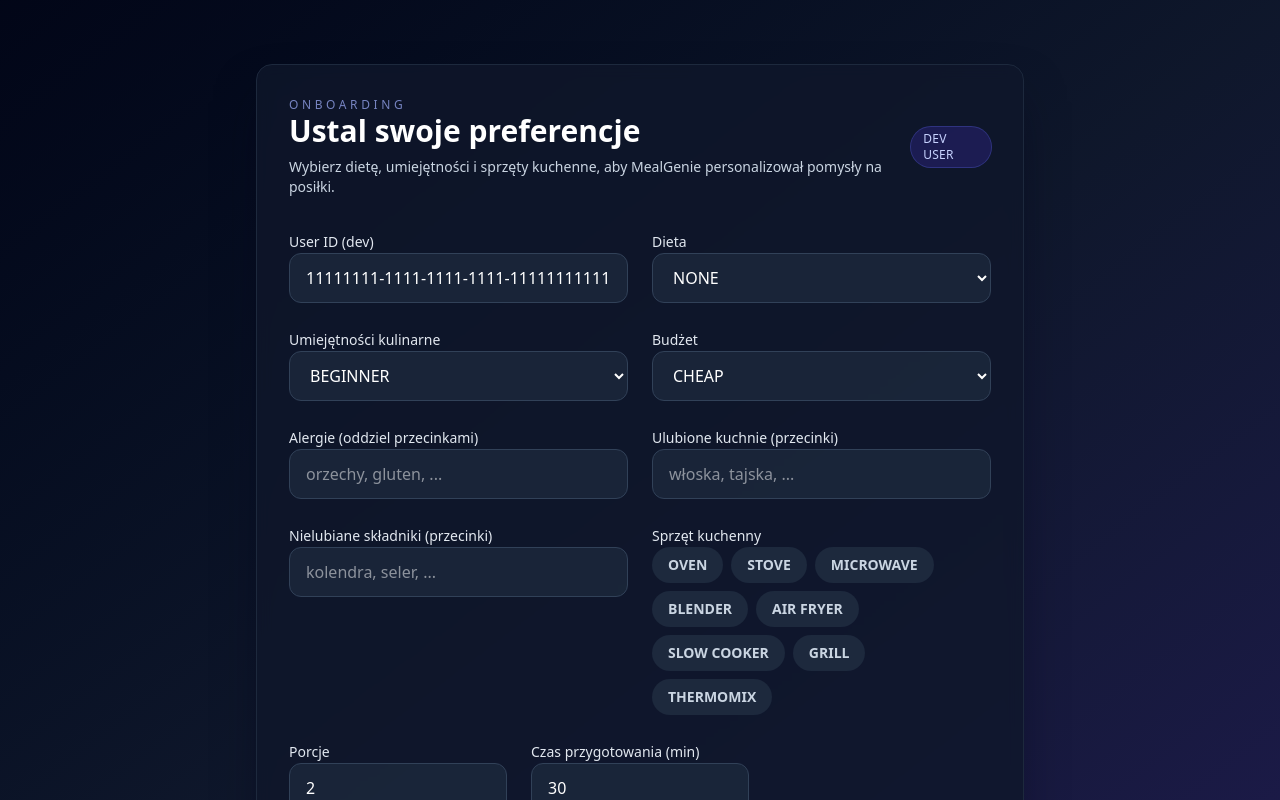
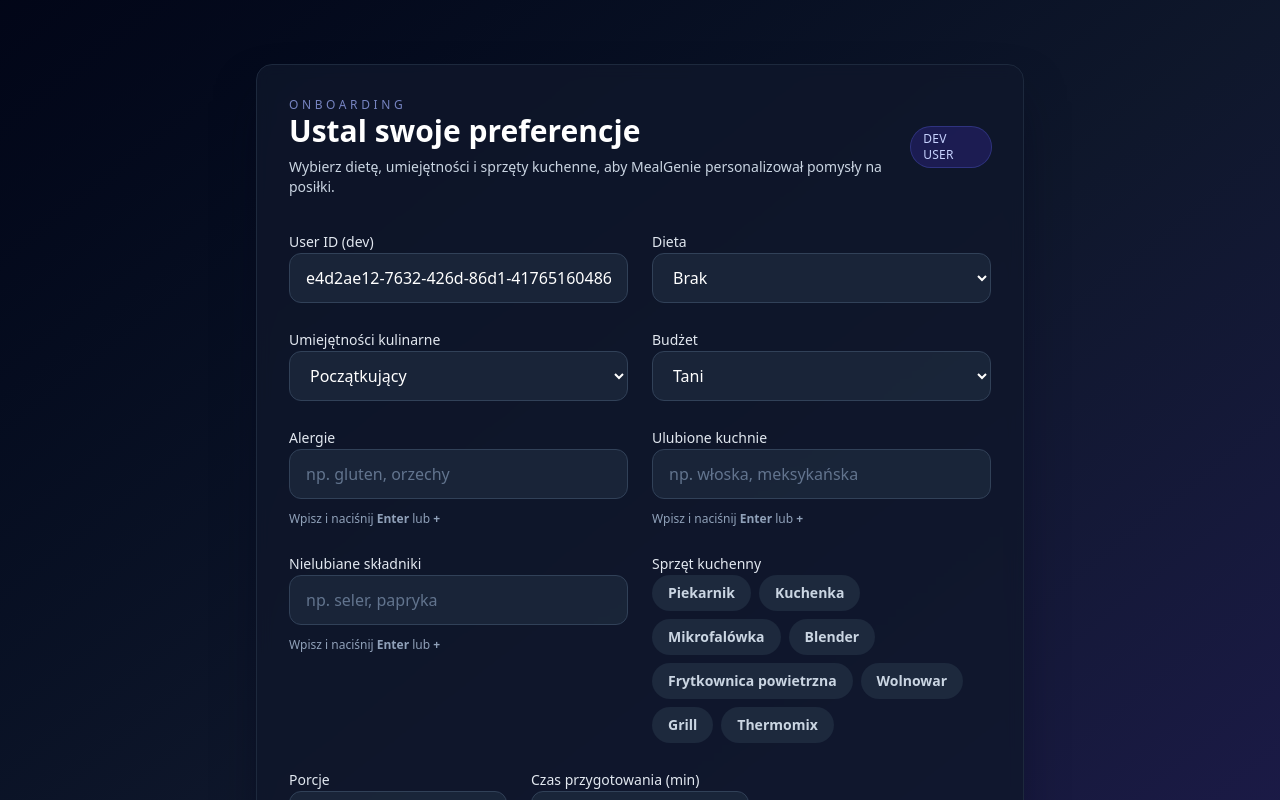
Before and after one commit to MarekLewy12/MealGenie, a React app in the folder frontend/: page / in a window 1280 px wide. Shown: the top 800 px of the page. Built offline with nearby package versions, Linux system fonts and the light colour scheme; the HTML template or start-up script is replaced by a standard one.

Commit message:
feat: enhance onboarding form with new tag input and multi-select options

```diff
--- a/frontend/src/components/Form/MultiSelectPills.tsx
+++ b/frontend/src/components/Form/MultiSelectPills.tsx
@@ -1,8 +1,13 @@
+type PillOption = {
+    value: string;
+    label: string;
+};
+
 type MultiSelectPillsProps = {
-  options: string[];
-  value: string[];
-  onChange: (next: string[]) => void;
-  label: string;
+  options: PillOption[]; // Dostępne opcje do wyboru
+  value: string[]; // Zaznaczone wartości
+  onChange: (next: string[]) => void; // zgłaszanie zmian do rodzica
+  label: string; // przetłumaczona etykieta pola
 };
 
 export function MultiSelectPills({ options, value, onChange, label }: MultiSelectPillsProps) {
@@ -19,19 +24,19 @@ export function MultiSelectPills({ options, value, onChange, label }: MultiSelec
       <label className="text-sm font-medium text-slate-200">{label}</label>
       <div className="flex flex-wrap gap-2">
         {options.map((option) => {
-          const active = value.includes(option);
+          const active = value.includes(option.value);
           return (
             <button
-              key={option}
+              key={option.value}
               type="button"
-              onClick={() => toggle(option)}
+              onClick={() => toggle(option.value)}
               className={`rounded-full px-4 py-2 text-sm font-semibold transition-all duration-200 ${
                 active
                   ? 'bg-indigo-600 text-white ring-2 ring-indigo-400 shadow-md shadow-indigo-900/40'
                   : 'bg-slate-800 text-slate-300 hover:bg-slate-700'
               }`}
             >
-              {option.replace('_', ' ')}
+              {option.label}
             </button>
           );
         })}
--- a/frontend/src/components/OnboardingForm.tsx
+++ b/frontend/src/components/OnboardingForm.tsx
@@ -1,42 +1,24 @@
-import { useState } from 'react';
-import { useForm, Controller } from 'react-hook-form';
-import { z } from 'zod';
-import { zodResolver } from '@hookform/resolvers/zod';
+import { useState } from "react";
+import { useForm, Controller } from "react-hook-form";
+import { z } from "zod";
+import { zodResolver } from "@hookform/resolvers/zod";
 
-import { savePreferences } from '../services/api';
-import { MultiSelectPills } from './Form/MultiSelectPills';
+import { savePreferences } from "../services/api";
+import { MultiSelectPills } from "./Form/MultiSelectPills";
+import { TagInput } from "./TagInput.tsx";
 
-const Diet = {
-  NONE: 'NONE',
-  VEGETARIAN: 'VEGETARIAN',
-  VEGAN: 'VEGAN',
-  KETO: 'KETO',
-  PALEO: 'PALEO',
-  GLUTEN_FREE: 'GLUTEN_FREE',
-} as const;
-
-const CookingSkill = {
-  BEGINNER: 'BEGINNER',
-  INTERMEDIATE: 'INTERMEDIATE',
-  ADVANCED: 'ADVANCED',
-} as const;
-
-const KitchenEquipment = {
-  OVEN: 'OVEN',
-  STOVE: 'STOVE',
-  MICROWAVE: 'MICROWAVE',
-  BLENDER: 'BLENDER',
-  AIR_FRYER: 'AIR_FRYER',
-  SLOW_COOKER: 'SLOW_COOKER',
-  GRILL: 'GRILL',
-  THERMOMIX: 'THERMOMIX',
-} as const;
-
-const BudgetLevel = {
-  CHEAP: 'CHEAP',
-  MODERATE: 'MODERATE',
-  EXPENSIVE: 'EXPENSIVE',
-} as const;
+import {
+  Diet,
+  CookingSkill,
+  KitchenEquipment,
+  BudgetLevel,
+} from "../constants/enums";
+import {
+  DIET_LABELS,
+  SKILL_LABELS,
+  BUDGET_LABELS,
+  EQUIPMENT_LABELS,
+} from "../constants/translations";
 
 const preferencesSchema = z.object({
   userId: z.string().uuid(),
@@ -53,14 +35,14 @@ const preferencesSchema = z.object({
 
 type PreferencesFormData = z.infer<typeof preferencesSchema>;
 
-const DEFAULT_USER_ID = '11111111-1111-1111-1111-111111111111';
+const DEFAULT_USER_ID = "e4d2ae12-7632-426d-86d1-417651604866";
 
 const badgeStyles =
-  'inline-flex items-center rounded-full px-3 py-1 text-xs font-medium uppercase tracking-wide';
+  "inline-flex items-center rounded-full px-3 py-1 text-xs font-medium uppercase tracking-wide";
 
 function parseCommaList(value: string) {
   return value
-    .split(',')
+    .split(",")
     .map((item) => item.trim())
     .filter(Boolean);
 }
@@ -93,26 +75,38 @@ export function OnboardingForm() {
   const onSubmit = async (values: PreferencesFormData) => {
     try {
       await savePreferences(values);
-      setMessage('Preferencje zapisane pomyślnie.');
+      setMessage("Preferencje zapisane pomyślnie.");
       reset({ ...values });
     } catch (error: unknown) {
       console.error(error);
-      setMessage('Nie udało się zapisać preferencji.');
+      setMessage("Nie udało się zapisać preferencji.");
     }
   };
+
+  // Mapowanie sprzętu kuchennego na format odpowiedni dla pastylek
+  const equipmentOptions = Object.values(KitchenEquipment).map((eq) => ({
+    value: eq,
+    label: EQUIPMENT_LABELS[eq],
+  }));
 
   return (
     <div className="w-full max-w-3xl rounded-2xl bg-slate-900/80 p-8 shadow-2xl shadow-slate-950/50 backdrop-blur border border-slate-800">
       <div className="mb-8 flex items-center justify-between">
         <div>
-          <p className="text-xs uppercase tracking-[0.3em] text-indigo-300/70">Onboarding</p>
-          <h1 className="text-3xl font-semibold text-white">Ustal swoje preferencje</h1>
+          <p className="text-xs uppercase tracking-[0.3em] text-indigo-300/70">
+            Onboarding
+          </p>
+          <h1 className="text-3xl font-semibold text-white">
+            Ustal swoje preferencje
+          </h1>
           <p className="text-sm text-slate-300 mt-2">
-            Wybierz dietę, umiejętności i sprzęty kuchenne, aby MealGenie personalizował pomysły na
-            posiłki.
+            Wybierz dietę, umiejętności i sprzęty kuchenne, aby MealGenie
+            personalizował pomysły na posiłki.
           </p>
         </div>
-        <div className={`${badgeStyles} bg-indigo-600/20 text-indigo-200 ring-1 ring-indigo-500/40`}>
+        <div
+          className={`${badgeStyles} bg-indigo-600/20 text-indigo-200 ring-1 ring-indigo-500/40`}
+        >
           Dev User
         </div>
       </div>
@@ -120,38 +114,44 @@ export function OnboardingForm() {
       <form className="space-y-6" onSubmit={handleSubmit(onSubmit)}>
         <div className="grid grid-cols-1 gap-6 md:grid-cols-2">
           <div className="space-y-3">
-            <label className="text-sm font-medium text-slate-200">User ID (dev)</label>
+            <label className="text-sm font-medium text-slate-200">
+              User ID (dev)
+            </label>
             <input
               className="w-full rounded-xl border border-slate-700 bg-slate-800/80 px-4 py-3 text-white outline-none ring-0 transition focus:border-indigo-500 focus:bg-slate-800"
-              {...register('userId')}
+              {...register("userId")}
               placeholder="UUID"
             />
-            {errors.userId && <p className="text-sm text-red-400">{errors.userId.message}</p>}
+            {errors.userId && (
+              <p className="text-sm text-red-400">{errors.userId.message}</p>
+            )}
           </div>
 
           <div className="space-y-3">
             <label className="text-sm font-medium text-slate-200">Dieta</label>
             <select
               className="w-full rounded-xl border border-slate-700 bg-slate-800/80 px-4 py-3 text-white outline-none transition focus:border-indigo-500 focus:bg-slate-800"
-              {...register('diet')}
+              {...register("diet")}
             >
               {Object.values(Diet).map((value) => (
                 <option key={value} value={value}>
-                  {value.replace('_', ' ')}
+                  {DIET_LABELS[value]}
                 </option>
               ))}
             </select>
           </div>
 
           <div className="space-y-3">
-            <label className="text-sm font-medium text-slate-200">Umiejętności kulinarne</label>
+            <label className="text-sm font-medium text-slate-200">
+              Umiejętności kulinarne
+            </label>
             <select
               className="w-full rounded-xl border border-slate-700 bg-slate-800/80 px-4 py-3 text-white outline-none transition focus:border-indigo-500 focus:bg-slate-800"
-              {...register('cookingSkill')}
+              {...register("cookingSkill")}
             >
               {Object.values(CookingSkill).map((value) => (
                 <option key={value} value={value}>
-                  {value}
+                  {SKILL_LABELS[value]}
                 </option>
               ))}
             </select>
@@ -161,11 +161,11 @@ export function OnboardingForm() {
             <label className="text-sm font-medium text-slate-200">Budżet</label>
             <select
               className="w-full rounded-xl border border-slate-700 bg-slate-800/80 px-4 py-3 text-white outline-none transition focus:border-indigo-500 focus:bg-slate-800"
-              {...register('budget')}
+              {...register("budget")}
             >
               {Object.values(BudgetLevel).map((value) => (
                 <option key={value} value={value}>
-                  {value}
+                  {BUDGET_LABELS[value]}
                 </option>
               ))}
             </select>
@@ -175,17 +175,12 @@ export function OnboardingForm() {
             control={control}
             name="allergies"
             render={({ field }) => (
-              <div className="space-y-3">
-                <label className="text-sm font-medium text-slate-200">
-                  Alergie (oddziel przecinkami)
-                </label>
-                <input
-                  className="w-full rounded-xl border border-slate-700 bg-slate-800/80 px-4 py-3 text-white outline-none transition focus:border-indigo-500 focus:bg-slate-800"
-                  value={field.value.join(', ')}
-                  onChange={(e) => field.onChange(parseCommaList(e.target.value))}
-                  placeholder="orzechy, gluten, ..."
-                />
-              </div>
+              <TagInput
+                label="Alergie"
+                placeholder="np. gluten, orzechy"
+                value={field.value}
+                onChange={field.onChange}
+              />
             )}
           />
 
@@ -193,17 +188,12 @@ export function OnboardingForm() {
             control={control}
             name="favCuisines"
             render={({ field }) => (
-              <div className="space-y-3">
-                <label className="text-sm font-medium text-slate-200">
-                  Ulubione kuchnie (przecinki)
-                </label>
-                <input
-                  className="w-full rounded-xl border border-slate-700 bg-slate-800/80 px-4 py-3 text-white outline-none transition focus:border-indigo-500 focus:bg-slate-800"
-                  value={field.value.join(', ')}
-                  onChange={(e) => field.onChange(parseCommaList(e.target.value))}
-                  placeholder="włoska, tajska, ..."
-                />
-              </div>
+              <TagInput
+                label="Ulubione kuchnie"
+                placeholder="np. włoska, meksykańska"
+                value={field.value}
+                onChange={field.onChange}
+              />
             )}
           />
 
@@ -211,17 +201,12 @@ export function OnboardingForm() {
             control={control}
             name="dislikedIngredients"
             render={({ field }) => (
-              <div className="space-y-3">
-                <label className="text-sm font-medium text-slate-200">
-                  Nielubiane składniki (przecinki)
-                </label>
-                <input
-                  className="w-full rounded-xl border border-slate-700 bg-slate-800/80 px-4 py-3 text-white outline-none transition focus:border-indigo-500 focus:bg-slate-800"
-                  value={field.value.join(', ')}
-                  onChange={(e) => field.onChange(parseCommaList(e.target.value))}
-                  placeholder="kolendra, seler, ..."
-                />
-              </div>
+              <TagInput
+                label="Nielubiane składniki"
+                placeholder="np. seler, papryka"
+                value={field.value}
+                onChange={field.onChange}
+              />
             )}
           />
 
@@ -231,7 +216,7 @@ export function OnboardingForm() {
             render={({ field }) => (
               <MultiSelectPills
                 label="Sprzęt kuchenny"
-                options={Object.values(KitchenEquipment)}
+                options={equipmentOptions}
                 value={field.value}
                 onChange={field.onChange}
               />
@@ -257,7 +242,9 @@ export function OnboardingForm() {
             />
           </div>
           <div className="space-y-3">
-            <label className="text-sm font-medium text-slate-200">Czas przygotowania (min)</label>
+            <label className="text-sm font-medium text-slate-200">
+              Czas przygotowania (min)
+            </label>
             <Controller
               control={control}
               name="prepTimePreference"
@@ -296,7 +283,7 @@ export function OnboardingForm() {
           disabled={isSubmitting}
           className="w-full rounded-xl bg-indigo-600 px-6 py-3 text-sm font-semibold uppercase tracking-wide text-white shadow-lg shadow-indigo-900/50 transition hover:-translate-y-0.5 hover:bg-indigo-500 focus:outline-none focus:ring-2 focus:ring-indigo-400 disabled:cursor-not-allowed disabled:opacity-60"
         >
-          {isSubmitting ? 'Zapisywanie...' : 'Zapisz preferencje'}
+          {isSubmitting ? "Zapisywanie..." : "Zapisz preferencje"}
         </button>
       </form>
     </div>
--- /dev/null
+++ b/frontend/src/components/TagInput.tsx
@@ -0,0 +1,86 @@
+import { useState, KeyboardEvent } from "react";
+
+type TagInputProps = {
+  value: string[];
+  onChange: (tags: string[]) => void;
+  label: string;
+  placeholder?: string;
+};
+
+export function TagInput({
+  value = [],
+  onChange,
+  label,
+  placeholder,
+}: TagInputProps) {
+  const [inputValue, setInputValue] = useState("");
+
+  const addTag = () => {
+    const trimmed = inputValue.trim();
+    if (!trimmed) return;
+
+    if (!value.includes(trimmed)) {
+      onChange([...value, trimmed]);
+    }
+    setInputValue("");
+  };
+
+  const handleKeyDown = (e: KeyboardEvent<HTMLInputElement>) => {
+    if (e.key === "Enter") {
+      e.preventDefault();
+      addTag();
+    }
+  };
+
+  const removeTag = (tagToRemove: string) => {
+    onChange(value.filter((tag) => tag !== tagToRemove));
+  };
+
+  return (
+    <div className="space-y-3">
+      <label className="text-sm font-medium text-slate-200">{label}</label>
+
+      <div className="flex flex-wrap items-center gap-2 rounded-xl border border-slate-700 bg-slate-800/80 p-2 focus-within:border-indigo-500 focus-within:bg-slate-800 transition">
+        {/* Tagi */}
+        {value.map((tag) => (
+          <span
+            key={tag}
+            className="flex items-center gap-1 rounded-full bg-indigo-900/50 px-3 py-1 text-sm text-indigo-200 border border-indigo-500/30 animate-fadeIn"
+          >
+            {tag}
+            <button
+              type="button"
+              onClick={() => removeTag(tag)}
+              className="ml-1 text-indigo-400 hover:text-white focus:outline-none"
+            >
+              &times;
+            </button>
+          </span>
+        ))}
+
+        {/* Kontener Input + Przycisk */}
+        <div className="flex flex-1 min-w-[150px] items-center">
+          <input
+            className="w-full flex-1 bg-transparent px-2 py-1 text-white outline-none placeholder:text-slate-500"
+            value={inputValue}
+            onChange={(e) => setInputValue(e.target.value)}
+            onKeyDown={handleKeyDown}
+            placeholder={placeholder || "Wpisz..."}
+          />
+          {inputValue.trim().length > 0 && (
+            <button
+              type="button"
+              onClick={addTag}
+              className="ml-2 flex h-8 w-8 items-center justify-center rounded-full bg-indigo-600 text-white hover:bg-indigo-500 active:scale-95 transition"
+            >
+              +
+            </button>
+          )}
+        </div>
+      </div>
+      <p className="text-xs text-slate-400">
+        Wpisz i naciśnij <strong>Enter</strong> lub <strong>+</strong>
+      </p>
+    </div>
+  );
+}
--- /dev/null
+++ b/frontend/src/constants/enums.ts
@@ -0,0 +1,31 @@
+export const Diet = {
+    NONE: 'NONE',
+    VEGETARIAN: 'VEGETARIAN',
+    VEGAN: 'VEGAN',
+    KETO: 'KETO',
+    PALEO: 'PALEO',
+    GLUTEN_FREE: 'GLUTEN_FREE',
+} as const;
+
+export const CookingSkill = {
+    BEGINNER: 'BEGINNER',
+    INTERMEDIATE: 'INTERMEDIATE',
+    ADVANCED: 'ADVANCED',
+} as const;
+
+export const KitchenEquipment = {
+    OVEN: 'OVEN',
+    STOVE: 'STOVE',
+    MICROWAVE: 'MICROWAVE',
+    BLENDER: 'BLENDER',
+    AIR_FRYER: 'AIR_FRYER',
+    SLOW_COOKER: 'SLOW_COOKER',
+    GRILL: 'GRILL',
+    THERMOMIX: 'THERMOMIX'
+} as const;
+
+export const BudgetLevel = {
+    CHEAP: 'CHEAP',
+    MODERATE: 'MODERATE',
+    EXPENSIVE: 'EXPENSIVE',
+} as const;
--- /dev/null
+++ b/frontend/src/constants/translations.ts
@@ -0,0 +1,33 @@
+import {Diet, CookingSkill, KitchenEquipment, BudgetLevel} from './enums.ts';
+
+export const DIET_LABELS: Record<keyof typeof Diet, string> = {
+    NONE: 'Brak',
+    VEGETARIAN: 'Wegetariańska',
+    VEGAN: 'Wegańska',
+    KETO: 'Keto',
+    PALEO: 'Paleo',
+    GLUTEN_FREE: 'Bezglutenowa',
+}
+
+export const SKILL_LABELS: Record<keyof typeof CookingSkill, string> = {
+    BEGINNER: 'Początkujący',
+    INTERMEDIATE: 'Średniozaawansowany',
+    ADVANCED: 'Zaawansowany',
+}
+
+export const EQUIPMENT_LABELS: Record<keyof typeof KitchenEquipment, string> = {
+    OVEN: 'Piekarnik',
+    STOVE: 'Kuchenka',
+    MICROWAVE: 'Mikrofalówka',
+    BLENDER: 'Blender',
+    AIR_FRYER: 'Frytkownica powietrzna',
+    SLOW_COOKER: 'Wolnowar',
+    GRILL: 'Grill',
+    THERMOMIX: 'Thermomix',
+}
+
+export const BUDGET_LABELS: Record<keyof typeof BudgetLevel, string> = {
+    CHEAP: 'Tani',
+    MODERATE: 'Średni',
+    EXPENSIVE: 'Drogi',
+}
```
Also changed, not shown: 2 other files (tests, documents, lock files or other folders).
